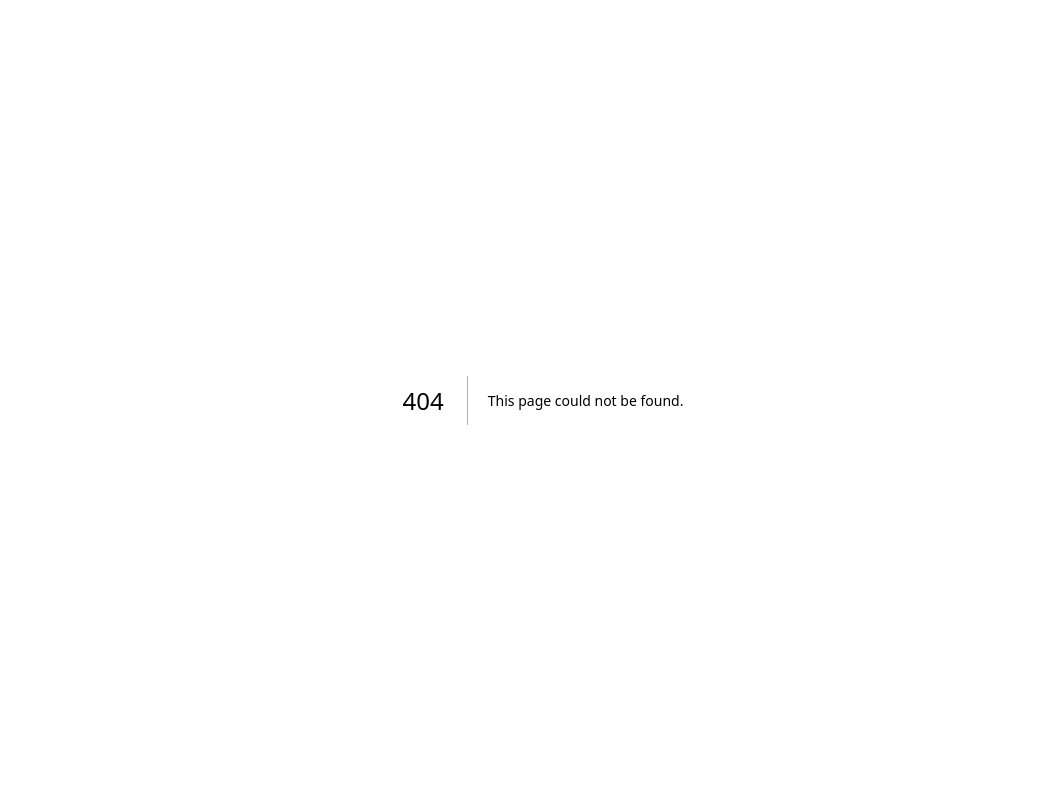
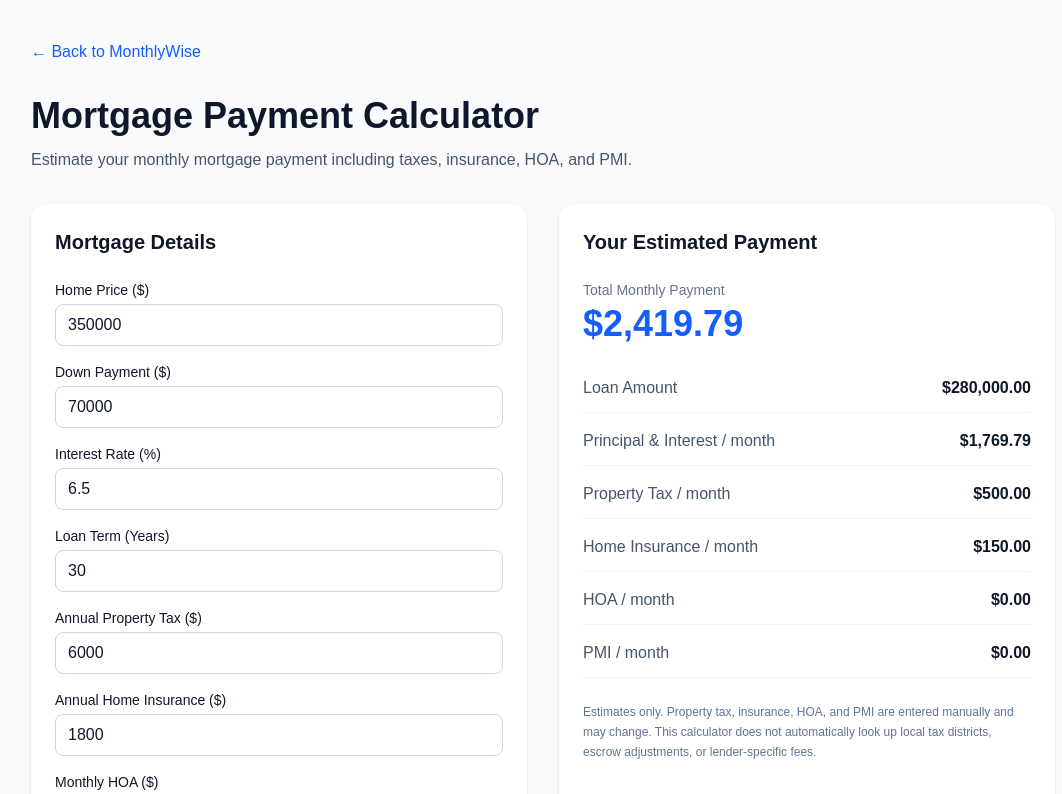
Before and after one commit to sumitsann/monthlywise, a Next.js app: page /calculators/mortgage in a window 1280 px wide. Before the commit this address had no page. Shown: the top 794 px of the page, without its empty margins (97-1159 px from the left). Built offline with nearby package versions, Linux system fonts and the light colour scheme.

Commit message:
Fixed routes and added coming soon cards

```diff
--- /dev/null
+++ b/src/app/calculators/mortgage/page.tsx
@@ -0,0 +1,140 @@
+"use client";
+
+import { useState } from "react";
+import Link from "next/link";
+
+export default function MortgageCalculator() {
+  const [price, setPrice] = useState(350000);
+  const [downPayment, setDownPayment] = useState(70000);
+  const [rate, setRate] = useState(6.5);
+  const [years, setYears] = useState(30);
+  const [propertyTax, setPropertyTax] = useState(6000);
+  const [insurance, setInsurance] = useState(1800);
+  const [hoa, setHoa] = useState(0);
+  const [pmi, setPmi] = useState(0);
+
+  const loanAmount = Math.max(0, price - downPayment);
+  const monthlyRate = rate / 100 / 12;
+  const numberOfPayments = years * 12;
+
+  const principalInterest =
+    numberOfPayments <= 0
+      ? 0
+      : monthlyRate === 0
+        ? loanAmount / numberOfPayments
+        : (loanAmount * monthlyRate) /
+          (1 - Math.pow(1 + monthlyRate, -numberOfPayments));
+
+  const monthlyTax = propertyTax / 12;
+  const monthlyInsurance = insurance / 12;
+
+  const totalMonthly =
+    principalInterest + monthlyTax + monthlyInsurance + hoa + pmi;
+
+  const currency = (value: number) =>
+    value.toLocaleString("en-US", {
+      style: "currency",
+      currency: "USD",
+      maximumFractionDigits: 2,
+    });
+
+  const fields = [
+    { label: "Home Price ($)", value: price, setter: setPrice },
+    { label: "Down Payment ($)", value: downPayment, setter: setDownPayment },
+    { label: "Interest Rate (%)", value: rate, setter: setRate },
+    { label: "Loan Term (Years)", value: years, setter: setYears },
+    {
+      label: "Annual Property Tax ($)",
+      value: propertyTax,
+      setter: setPropertyTax,
+    },
+    {
+      label: "Annual Home Insurance ($)",
+      value: insurance,
+      setter: setInsurance,
+    },
+    { label: "Monthly HOA ($)", value: hoa, setter: setHoa },
+    { label: "Monthly PMI ($)", value: pmi, setter: setPmi },
+  ];
+
+  return (
+    <main className="min-h-screen bg-slate-50 px-6 py-10 text-slate-900">
+      <div className="mx-auto max-w-5xl">
+        <Link href="/" className="text-blue-600 hover:underline">
+          ← Back to MonthlyWise
+        </Link>
+
+        <h1 className="mt-8 text-4xl font-bold">Mortgage Payment Calculator</h1>
+
+        <p className="mt-3 text-slate-600">
+          Estimate your monthly mortgage payment including taxes, insurance,
+          HOA, and PMI.
+        </p>
+
+        <div className="mt-8 grid gap-8 md:grid-cols-2">
+          <section className="rounded-2xl bg-white p-6 shadow-sm">
+            <h2 className="mb-6 text-xl font-semibold">Mortgage Details</h2>
+
+            <div className="space-y-4">
+              {fields.map((field) => (
+                <label key={field.label} className="block">
+                  <span className="mb-1 block text-sm font-medium">
+                    {field.label}
+                  </span>
+                  <input
+                    type="number"
+                    min="0"
+                    step="any"
+                    value={field.value}
+                    onChange={(event) =>
+                      field.setter(Math.max(0, Number(event.target.value) || 0))
+                    }
+                    className="w-full rounded-lg border border-slate-300 px-3 py-2 outline-none focus:border-blue-500"
+                  />
+                </label>
+              ))}
+            </div>
+          </section>
+
+          <section className="rounded-2xl bg-white p-6 shadow-sm">
+            <h2 className="text-xl font-semibold">Your Estimated Payment</h2>
+
+            <p className="mt-6 text-sm text-slate-500">Total Monthly Payment</p>
+
+            <p className="mt-1 text-4xl font-bold text-blue-600">
+              {currency(totalMonthly)}
+            </p>
+
+            <div className="mt-8 space-y-4">
+              {[
+                ["Loan Amount", loanAmount],
+                ["Principal & Interest / month", principalInterest],
+                ["Property Tax / month", monthlyTax],
+                ["Home Insurance / month", monthlyInsurance],
+                ["HOA / month", hoa],
+                ["PMI / month", pmi],
+              ].map(([label, amount]) => (
+                <div
+                  key={String(label)}
+                  className="flex justify-between gap-4 border-b border-slate-100 pb-3"
+                >
+                  <span className="text-slate-600">{label}</span>
+                  <span className="font-semibold">
+                    {currency(Number(amount))}
+                  </span>
+                </div>
+              ))}
+            </div>
+
+            <p className="mt-6 text-xs leading-5 text-slate-500">
+              Estimates only. Property tax, insurance, HOA, and PMI are entered
+              manually and may change. This calculator does not automatically
+              look up local tax districts, escrow adjustments, or
+              lender-specific fees.
+            </p>
+          </section>
+        </div>
+      </div>
+    </main>
+  );
+}
--- a/src/app/page.tsx
+++ b/src/app/page.tsx
@@ -6,49 +6,60 @@ const tools = [
     title: "Mortgage Calculator",
     description:
       "Estimate your monthly mortgage payment, including taxes and insurance.",
-    href: "/mortgage",
+    href: "/calculators/mortgage",
+    available: true,
   },
   {
     icon: "🚗",
     title: "Auto Loan Calculator",
     description: "Calculate car payments, interest, taxes, and fees.",
-    href: "/auto-loan",
+    href: "/calculators/auto-loan",
+    available: false,
   },
   {
     icon: "💳",
     title: "Credit Card Payoff",
     description: "Find out how long it will take to pay off your credit card.",
-    href: "/credit-card",
+    href: "/calculators/credit-card",
+    available: false,
   },
   {
     icon: "💵",
     title: "Personal Loan Calculator",
     description: "Estimate loan payments and total interest.",
-    href: "/personal-loan",
+    href: "/calculators/personal-loan",
+    available: false,
   },
   {
     icon: "📊",
     title: "Household Budget",
     description: "Plan monthly income, expenses, and savings.",
-    href: "/budget",
+    href: "/calculators/budget",
+    available: false,
   },
   {
     icon: "👥",
     title: "Split Expenses",
     description: "Share expenses with friends, roommates, and family.",
-    href: "/split-expenses",
+    href: "/calculators/split-expenses",
+    available: false,
   },
 ];
 
 export default function Home() {
   return (
     <main className="min-h-screen bg-slate-50 text-slate-900">
+      {/* Header */}
       <header className="border-b border-slate-200 bg-white">
         <div className="mx-auto flex max-w-6xl items-center justify-between px-6 py-5">
           <Link href="/" className="text-2xl font-bold text-blue-700">
             MonthlyWise
           </Link>
-          <nav className="flex items-center gap-5 text-sm font-medium">
+
+          <nav
+            aria-label="Main navigation"
+            className="flex items-center gap-5 text-sm font-medium"
+          >
             <a href="#calculators" className="hover:text-blue-700">
               Calculators
             </a>
@@ -59,6 +70,7 @@ export default function Home() {
         </div>
       </header>
 
+      {/* Hero Section */}
       <section className="mx-auto max-w-6xl px-6 py-20 text-center">
         <span className="rounded-full bg-blue-100 px-4 py-2 text-sm font-semibold text-blue-700">
           Free Financial Tools
@@ -76,13 +88,17 @@ export default function Home() {
 
         <a
           href="#calculators"
-          className="mt-8 inline-block rounded-xl bg-blue-700 px-7 py-3 font-semibold text-white hover:bg-blue-800"
+          className="mt-8 inline-block rounded-xl bg-blue-700 px-7 py-3 font-semibold text-white transition hover:bg-blue-800"
         >
           Explore Calculators
         </a>
       </section>
 
-      <section id="calculators" className="mx-auto max-w-6xl px-6 pb-20">
+      {/* Calculators Section */}
+      <section
+        id="calculators"
+        className="mx-auto max-w-6xl scroll-mt-8 px-6 pb-20"
+      >
         <div className="mb-8">
           <h2 className="text-3xl font-bold">Explore our tools</h2>
           <p className="mt-2 text-slate-600">
@@ -91,35 +107,68 @@ export default function Home() {
         </div>
 
         <div className="grid gap-6 sm:grid-cols-2 lg:grid-cols-3">
-          {tools.map((tool) => (
+          {tools.map((tool) => {
+            const content = (
+              <>
+                <div className="mb-5 text-4xl">{tool.icon}</div>
+
+                <div className="flex flex-wrap items-center gap-2">
+                  <h3 className="text-xl font-bold group-hover:text-blue-700">
+                    {tool.title}
+                  </h3>
+
+                  {!tool.available && (
+                    <span className="rounded-full bg-slate-100 px-2 py-1 text-xs font-semibold text-slate-500">
+                      Coming Soon
+                    </span>
+                  )}
+                </div>
+
+                <p className="mt-3 text-sm leading-6 text-slate-600">
+                  {tool.description}
+                </p>
+
+                <div className="mt-6 font-semibold text-blue-700">
+                  {tool.available ? "Open calculator →" : "Coming soon"}
+                </div>
+              </>
+            );
+
+            if (!tool.available) {
+              return (
+                <div
+                  key={tool.href}
+                  className="rounded-2xl border border-slate-200 bg-white p-7 shadow-sm"
+                >
+                  {content}
+                </div>
+              );
+            }
+
+            return (
               <Link
                 key={tool.href}
                 href={tool.href}
                 className="group rounded-2xl border border-slate-200 bg-white p-7 shadow-sm transition hover:-translate-y-1 hover:border-blue-300 hover:shadow-lg"
               >
-              <div className="mb-5 text-4xl">{tool.icon}</div>
-              <h3 className="text-xl font-bold group-hover:text-blue-700">
-                {tool.title}
-              </h3>
-              <p className="mt-3 text-sm leading-6 text-slate-600">
-                {tool.description}
-              </p>
-              <div className="mt-6 font-semibold text-blue-700">
-                Open calculator →
-              </div>
+                {content}
               </Link>
-          ))}
+            );
+          })}
         </div>
       </section>
 
+      {/* About Section */}
       <section id="about" className="bg-blue-50 px-6 py-16 text-center">
         <h2 className="text-2xl font-bold">Financial planning made simple</h2>
+
         <p className="mx-auto mt-4 max-w-2xl text-slate-600">
           MonthlyWise helps you understand monthly payments, manage your budget,
           and split shared expenses without complicated spreadsheets.
         </p>
       </section>
 
+      {/* Footer */}
       <footer className="border-t border-slate-200 bg-white px-6 py-8 text-center text-sm text-slate-500">
         © 2026 MonthlyWise. Free financial calculators.
       </footer>
```
Lines whose indentation alone changed are shown as unchanged.
